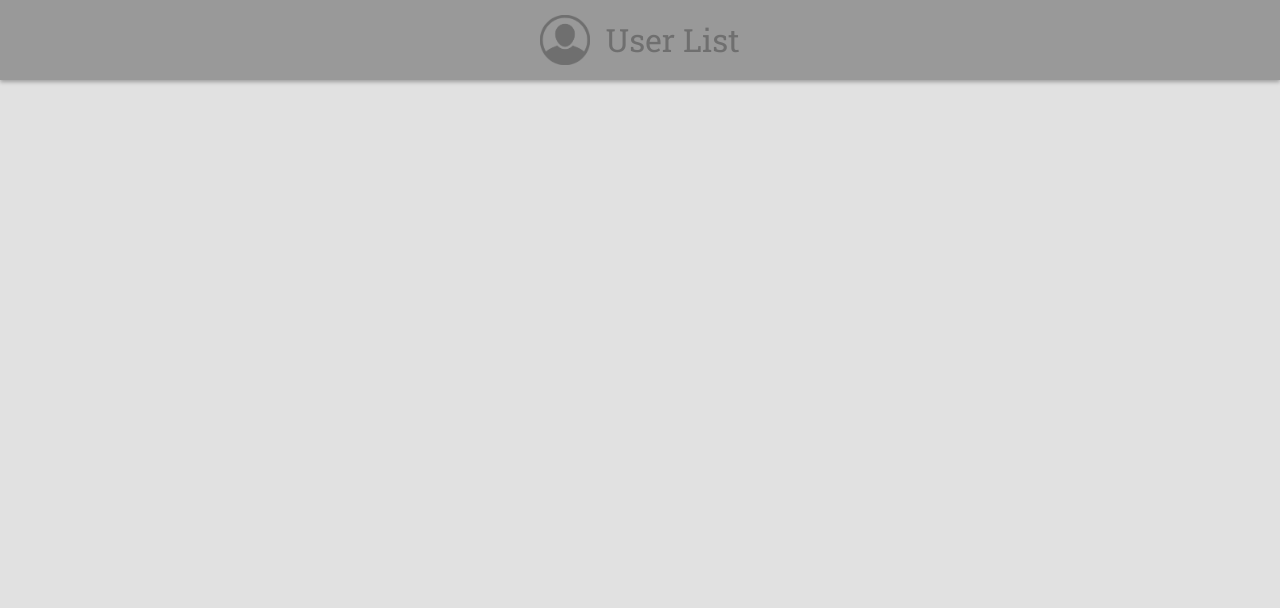
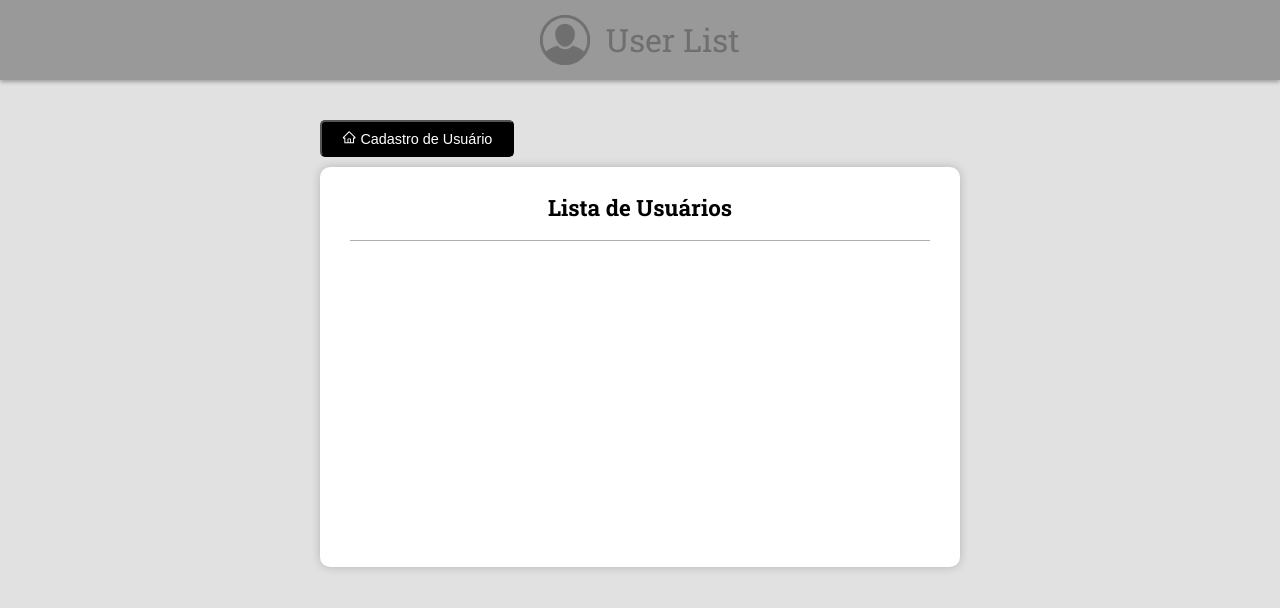
Before and after one commit to ronycastroc/user-list-fullstack, a React (Vite) app in the folder user-list-front/: page /user-list in a window 1280 px wide. Before the commit this address had no page. Shown: the top 608 px of the page. Built offline with nearby package versions, Linux system fonts and the light colour scheme.

Commit message:
feat: list page and buttons top

```diff
--- a/user-list-front/src/App.tsx
+++ b/user-list-front/src/App.tsx
@@ -1,6 +1,7 @@
 import { BrowserRouter, Route, Routes } from "react-router-dom"
 import Home from "./pages/Home"
 import Header from "./components/Header"
+import List from "./pages/List"
 
 function App() {
   return (
@@ -8,6 +9,7 @@ function App() {
       <Header />
       <Routes>
         <Route path="/" element={<Home />}/>
+        <Route path="/user-list" element={<List />}/>
       </Routes>
     </BrowserRouter>
   )
--- a/user-list-front/src/components/BoxContent/style.tsx
+++ b/user-list-front/src/components/BoxContent/style.tsx
@@ -10,4 +10,5 @@ export const Wrapper = styled.div`
   display: flex;
   flex-direction: column;
   align-items: center;
+  margin-bottom: 40px;
 `;
--- a/user-list-front/src/components/Button/style.tsx
+++ b/user-list-front/src/components/Button/style.tsx
@@ -1,7 +1,7 @@
 import styled from "styled-components";
 
 export const ButtonContent = styled.button`
-  padding: 8px 25px;
+  padding: 8px 20px;
   background-color: #000;
   border-radius: 5px;
   cursor: pointer;
--- a/user-list-front/src/components/Header/style.tsx
+++ b/user-list-front/src/components/Header/style.tsx
@@ -11,7 +11,7 @@ export const HeaderContent = styled.div`
   justify-content: center;
   column-gap: 15px;
   box-shadow: 0px 2px 4px rgba(0, 0, 0, 0.6);
-  margin-bottom: 80px;
+  margin-bottom: 40px;
 
   img {
     width: 50px;
--- a/user-list-front/src/pages/Home/index.tsx
+++ b/user-list-front/src/pages/Home/index.tsx
@@ -1,17 +1,22 @@
 import { useCallback, useRef } from "react";
 import BoxContent from "../../components/BoxContent";
 import Form from "../../components/Form";
-import { Content } from "./style";
+import { ButtonBottonContent, ButtonTopContent, Content } from "./style";
 import Button from "../../components/Button";
 import Title from "../../components/Title";
 import { postUser } from "../../services/user";
 import { UserForm } from "../../models";
+import { useNavigate } from "react-router-dom";
+import { BsSend } from "react-icons/bs";
+import { AiOutlineBars } from "react-icons/ai";
 
 export default function Home() {
   const nameRef = useRef<HTMLInputElement | null>(null);
   const emailRef = useRef<HTMLInputElement | null>(null);
   const passRef = useRef<HTMLInputElement | null>(null);
   const confirmPassRef = useRef<HTMLInputElement | null>(null);
+
+  const navigate = useNavigate();
 
   const handleSubmit = useCallback(async () => {
     if (
@@ -39,8 +44,9 @@ export default function Home() {
       await postUser(body);
       resetForm();
 
-      alert("foi");
+      navigate("/user-list");
     } catch (error) {
+      resetForm();
       alert(error);
     }
   }, []);
@@ -60,8 +66,15 @@ export default function Home() {
     }
   }
 
+  function listNavigate() {
+    navigate("/user-list");
+  }
+
   return (
     <Content>
+      <ButtonTopContent>
+        <Button onClick={listNavigate}><AiOutlineBars />  Lista de Usuários</Button>
+      </ButtonTopContent>
       <BoxContent>
         <Title>Cadastro de Usuários</Title>
         <Form
@@ -84,7 +97,9 @@ export default function Home() {
           type="password"
           placeHolder="Confirme a senha"
           inputRef={confirmPassRef} />
-          <Button onClick={handleSubmit}>Enviar</Button>
+          <ButtonBottonContent>
+            <Button onClick={handleSubmit}><BsSend/> Enviar</Button>
+          </ButtonBottonContent>
       </BoxContent>
     </Content>
   );
--- a/user-list-front/src/pages/Home/style.tsx
+++ b/user-list-front/src/pages/Home/style.tsx
@@ -3,6 +3,20 @@ import styled from "styled-components";
 export const Content = styled.div`
   width: 100%;
   display: flex;
+  flex-direction: column;
   align-items: center;
   justify-content: center;
 `;
+
+export const ButtonTopContent = styled.div`
+  width: 50%;
+  margin-bottom: 10px;
+  display: flex;
+  align-items: flex-start;
+`;
+
+export const ButtonBottonContent = styled.div`
+  width: 80%;
+  display: flex;
+  align-items: flex-start;
+`;
--- /dev/null
+++ b/user-list-front/src/pages/List/index.tsx
@@ -0,0 +1,26 @@
+import { useNavigate } from "react-router-dom";
+import BoxContent from "../../components/BoxContent";
+import Button from "../../components/Button";
+import { ButtonTopContent, Content } from "../Home/style";
+import Title from "../../components/Title";
+import { AiOutlineHome } from "react-icons/ai";
+
+export default function List() {
+  const navigate = useNavigate();
+
+  function homeNavigate() {
+    navigate("/");
+  }
+
+  return (
+    <Content>
+      <ButtonTopContent>
+
+        <Button onClick={homeNavigate}><AiOutlineHome /> Cadastro de Usuário</Button>
+      </ButtonTopContent>
+      <BoxContent>
+        <Title>Lista de Usuários</Title>
+      </BoxContent>
+    </Content>
+  );
+}
```
Also changed, not shown: user-list-front/src/pages/List/style.tsx (added).
